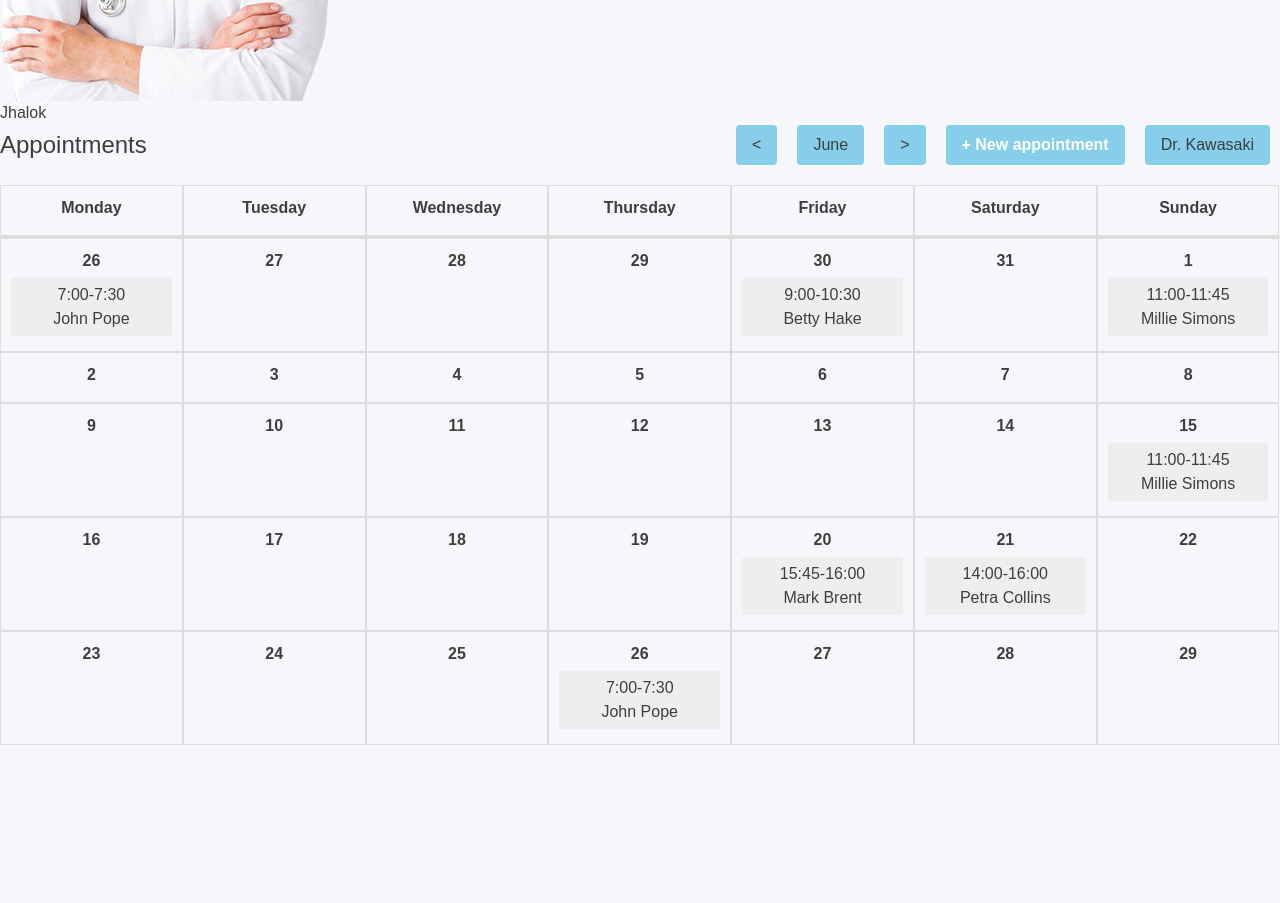
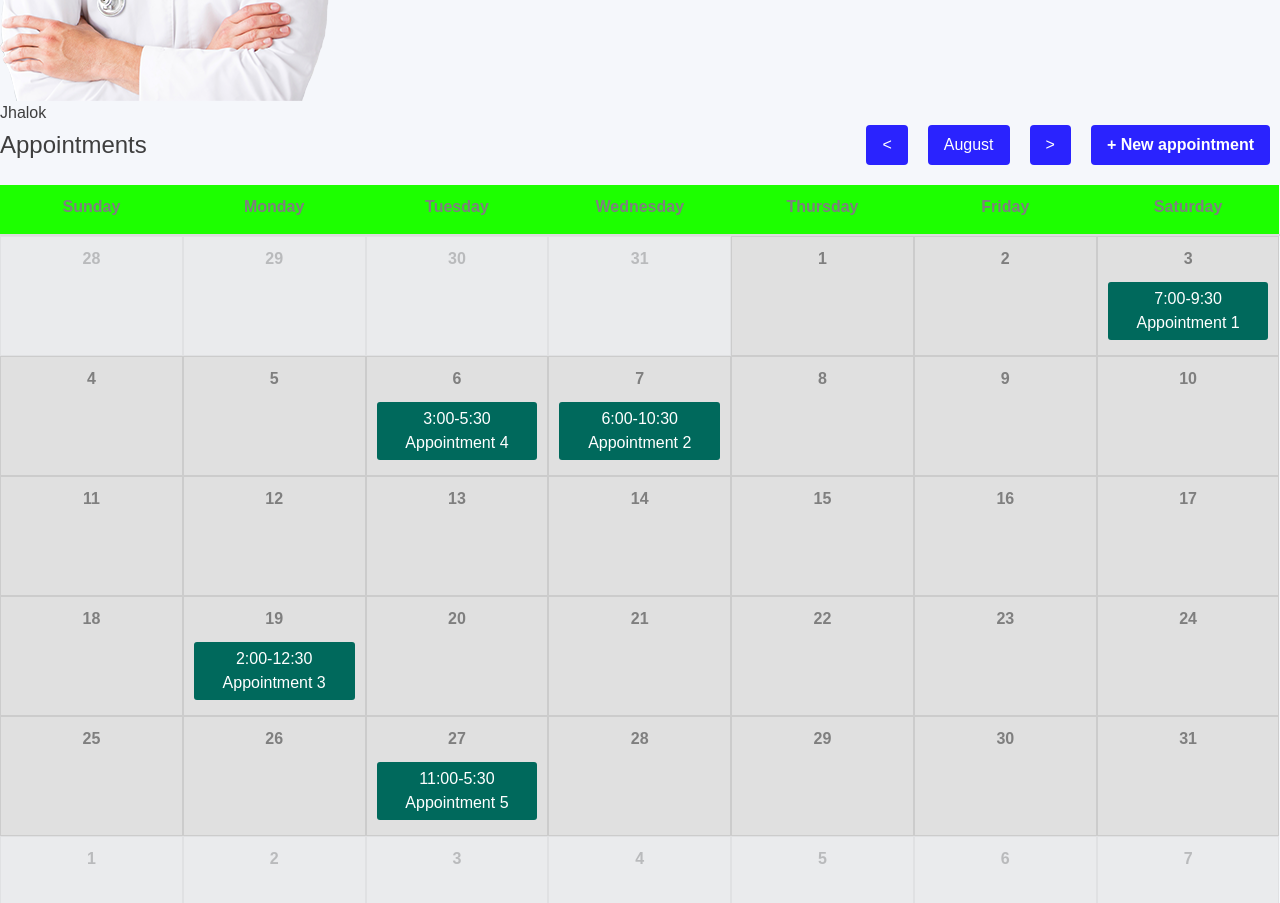
Before and after one commit to Anidipta/Status-Code-1, a React (Vite) app in the folder frontend/: page /appointment in a window 1280 px wide. Shown: the part 1120-2023 px from the top of the page. Before the commit the page ends 1865 px from the top, so only its background shows below. Built offline with nearby package versions, Linux system fonts and the light colour scheme.

Commit message:
Update Appointments.jsx

```diff
--- a/frontend/src/components/Appointments.jsx
+++ b/frontend/src/components/Appointments.jsx
@@ -1,71 +1,144 @@
-import React from 'react';
+import React, { useState } from 'react';
 
-const appointments = [
-  { day: 30, time: '9:00-10:30', name: 'Betty Hake' },
-  { day: 1, time: '11:00-11:45', name: 'Millie Simons' },
-  { day: 15, time: '11:00-11:45', name: 'Millie Simons' },
-  { day: 20, time: '15:45-16:00', name: 'Mark Brent' },
-  { day: 21, time: '14:00-16:00', name: 'Petra Collins' },
-  { day: 26, time: '7:00-7:30', name: 'John Pope' },
-];
+// Utility functions
+const getDaysInMonth = (month, year) => new Date(year, month + 1, 0).getDate();
+const getFirstDayOfMonth = (month, year) => new Date(year, month, 1).getDay();
 
-const weekDays = ['Monday', 'Tuesday', 'Wednesday', 'Thursday', 'Friday', 'Saturday', 'Sunday'];
+// Random appointment generator (for demonstration)
+const generateRandomAppointments = (days) => {
+  const randomAppointments = [];
+  const assignedDays = new Set();
 
-const getAppointmentsForDay = (day) => {
-  return appointments.filter(appointment => appointment.day === day);
+  for (let i = 0; i < 5; i++) { // Limit to 5 random appointments for simplicity
+    let day;
+
+    // Ensure the day is unique within the month
+    do {
+      day = Math.floor(Math.random() * days) + 1;
+    } while (assignedDays.has(day));
+
+    assignedDays.add(day);
+
+    randomAppointments.push({
+      day,
+      time: `${Math.floor(Math.random() * 12) + 1}:00-${Math.floor(Math.random() * 12) + 1}:30`,
+      name: `Appointment ${i + 1}`
+    });
+  }
+
+  return randomAppointments;
 };
 
-const AppointmentDay = ({ day, appointments }) => (
-  <div className="day">
+const initialAppointments = {
+  January: generateRandomAppointments(31),
+  February: generateRandomAppointments(28),
+  March: generateRandomAppointments(31),
+  April: generateRandomAppointments(30),
+  May: generateRandomAppointments(31),
+  June: generateRandomAppointments(30),
+  July: generateRandomAppointments(31),
+  August: generateRandomAppointments(31),
+  September: generateRandomAppointments(30),
+  October: generateRandomAppointments(31),
+  November: generateRandomAppointments(30),
+  December: generateRandomAppointments(31),
+};
+
+const weekDays = ['Sunday', 'Monday', 'Tuesday', 'Wednesday', 'Thursday', 'Friday', 'Saturday'];
+const months = ['January', 'February', 'March', 'April', 'May', 'June', 'July', 'August', 'September', 'October', 'November', 'December'];
+
+const AppointmentDay = ({ day, appointments, isCurrentMonth }) => (
+  <div className={`day ${!isCurrentMonth ? 'blocked' : ''}`}>
     <div className="date">{day}</div>
-    {appointments.map((appointment, index) => (
-      <div key={index} className="appointment">
-        {appointment.time}<br />
-        {appointment.name}
+    {appointments.length > 0 && (
+      <div className="appointment">
+        {appointments[0].time}<br />
+        {appointments[0].name}
       </div>
-    ))}
+    )}
     <style jsx>{`
       .day {
         width: 14.28%;
+        height: 120px; /* Fixed height for all calendar cells */
         padding: 10px;
-        border: 1px solid #ddd;
+        border: 1px solid #ccc;
         box-sizing: border-box;
         text-align: center;
+        background-color: ${isCurrentMonth ? '#f0f9f9' : '#e0e0e0'};
+        display: flex;
+        flex-direction: column;
+        justify-content: space-between; /* Ensures content is evenly distributed */
+      }
+
+      .blocked {
+        opacity: 0.5;
       }
 
       .date {
         font-weight: bold;
         margin-bottom: 5px;
+        color: ${isCurrentMonth ? '#004d40' : '#7f7f7f'};
       }
 
       .appointment {
-        background-color: #eee;
+        background-color: #00695c;
         padding: 5px;
         margin-bottom: 5px;
         border-radius: 3px;
+        color: #ffffff;
       }
     `}</style>
   </div>
 );
 
 const Appointments = () => {
+  const [currentMonth, setCurrentMonth] = useState(7); // August is index 7
+  const [currentYear] = useState(2024);
+
+  const handlePrevMonth = () => {
+    setCurrentMonth((prev) => (prev === 0 ? 11 : prev - 1)); // Wrap around to December
+  };
+
+  const handleNextMonth = () => {
+    setCurrentMonth((prev) => (prev === 11 ? 0 : prev + 1)); // Wrap around to January
+  };
+
+  const daysInMonth = getDaysInMonth(currentMonth, currentYear);
+  const firstDayOfMonth = getFirstDayOfMonth(currentMonth, currentYear);
+
+  // Determine days to show from the previous month
+  const previousMonthDays = firstDayOfMonth === 0 ? [] : Array.from(
+    { length: firstDayOfMonth },
+    (_, index) => getDaysInMonth(currentMonth - 1 < 0 ? 11 : currentMonth - 1, currentYear) - (firstDayOfMonth - 1) + index
+  );
+
+  // Combine all days to form the complete calendar grid
+  const totalDays = [
+    ...previousMonthDays.map(day => ({ day, isCurrentMonth: false })),
+    ...Array.from({ length: daysInMonth }, (_, index) => ({ day: index + 1, isCurrentMonth: true })),
+    ...Array.from({ length: 42 - (previousMonthDays.length + daysInMonth) }, (_, index) => ({ day: index + 1, isCurrentMonth: false }))
+  ];
+
+  const getAppointmentsForDay = (day) => {
+    return initialAppointments[months[currentMonth]].filter(appointment => appointment.day === day);
+  };
+
   return (
     <div>
       <div className="container">
         <h1>Appointments</h1>
         <div className="nav">
-          <button>&lt;</button>
-          <button>June</button>
-          <button>&gt;</button>
+          <button onClick={handlePrevMonth}>&lt;</button>
+          <button>{months[currentMonth]}</button>
+          <button onClick={handleNextMonth}>&gt;</button>
           <button className="new-appointment">+ New appointment</button>
-          <button>Dr. Kawasaki</button>
         </div>
       </div>
 
       <div className="calendar">
         {/* Weekdays */}
         {weekDays.map((day, index) => (
-          <div key={index} className="day">
+          <div key={index} className="day-header">
             <div className="date">{day}</div>
           </div>
         ))}
@@ -74,8 +147,13 @@ const Appointments = () => {
         <div className="divider"></div>
 
         {/* Calendar Days */}
-        {[26, 27, 28, 29, 30, 31, 1, 2, 3, 4, 5, 6, 7, 8, 9, 10, 11, 12, 13, 14, 15, 16, 17, 18, 19, 20, 21, 22, 23, 24, 25, 26, 27, 28, 29].map((day, index) => (
-          <AppointmentDay key={index} day={day} appointments={getAppointmentsForDay(day)} />
+        {totalDays.map((dayObj, index) => (
+          <AppointmentDay
+            key={index}
+            day={dayObj.day}
+            isCurrentMonth={dayObj.isCurrentMonth}
+            appointments={dayObj.isCurrentMonth ? getAppointmentsForDay(dayObj.day) : []}
+          />
         ))}
       </div>
 
@@ -99,23 +177,24 @@ const Appointments = () => {
         }
 
         .nav button {
-          background-color: skyblue;
+          background-color: #2A23FE;
           border: none;
           font-size: 16px;
           margin: 0 10px;
           cursor: pointer;
           padding: 8px 16px;
           border-radius: 4px;
+          color: white;
         }
 
         .new-appointment {
-          background-color: #007bff;
+          background-color: #003366;
           color: white;
           font-weight: bold;
         }
 
         .new-appointment:hover {
-          background-color: #0056b3;
+          background-color: #5B80E1;
         }
 
         .new-appointment:focus {
@@ -135,6 +214,15 @@ const Appointments = () => {
           background-color: #ddd;
           margin: 0;
         }
+
+        .day-header {
+          width: 14.28%;
+          padding: 10px;
+          text-align: center;
+          font-weight: bold;
+          color: #ffffff;
+          background-color: #1DFF00;
+        }
       `}</style>
     </div>
   );
```
